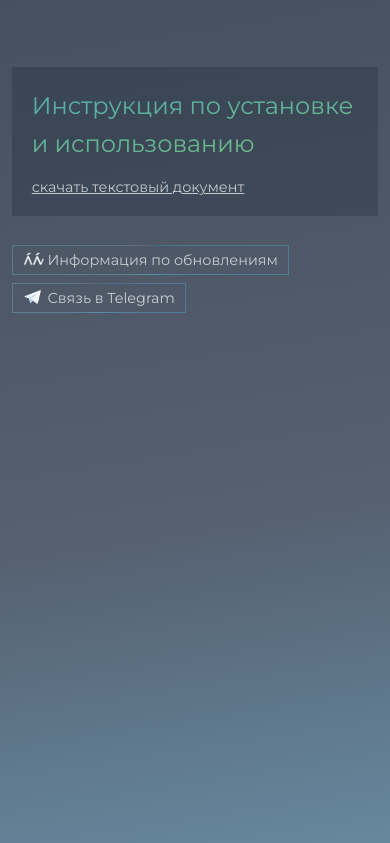
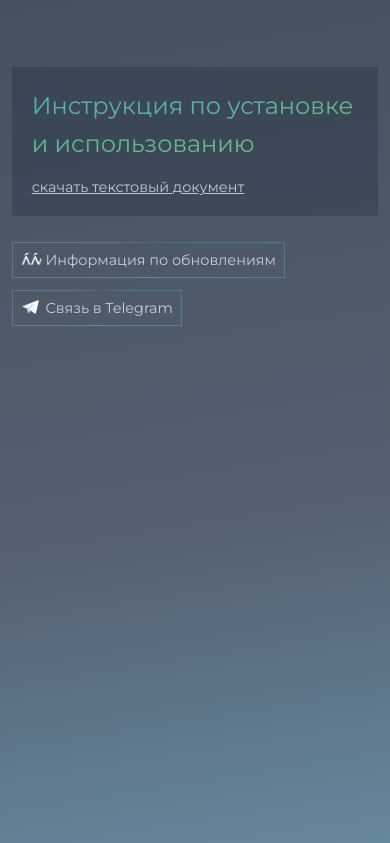
Before and after one commit to sverkausijluch/mk-special, a Django app: template templates/special/presentation.html in a window 390 px wide. Shown: the part 1095-1938 px from the top of the page. Run offline with Django 3.2, Linux system fonts and the light colour scheme; the template is opened without the code that fills it, so the values that code supplies are empty; some libraries are stand-ins or nearby versions.

Commit message:
мобильная версия презентации

```diff
--- a/static/special/presentation/style.css
+++ b/static/special/presentation/style.css
@@ -340,12 +340,17 @@ body {
 		padding-top: 8vh;
 	}
 
+	.demo-section .second-color-block p {
+		margin-bottom: 30px;
+	}
+
 	.demo-section .second-color-block p a {
 		border: 1px solid;
 		top: 0;
 		left: 0;
 		border-image: conic-gradient(from var(--angle), rgb(41 128 185 / 32%), rgb(109 213 250 / 44%), rgb(255 255 255 / 8%)) 1;
 		animation: .5s rotate linear;
+		padding: 8px;
 	}
 
 	.instruction-block {
```
